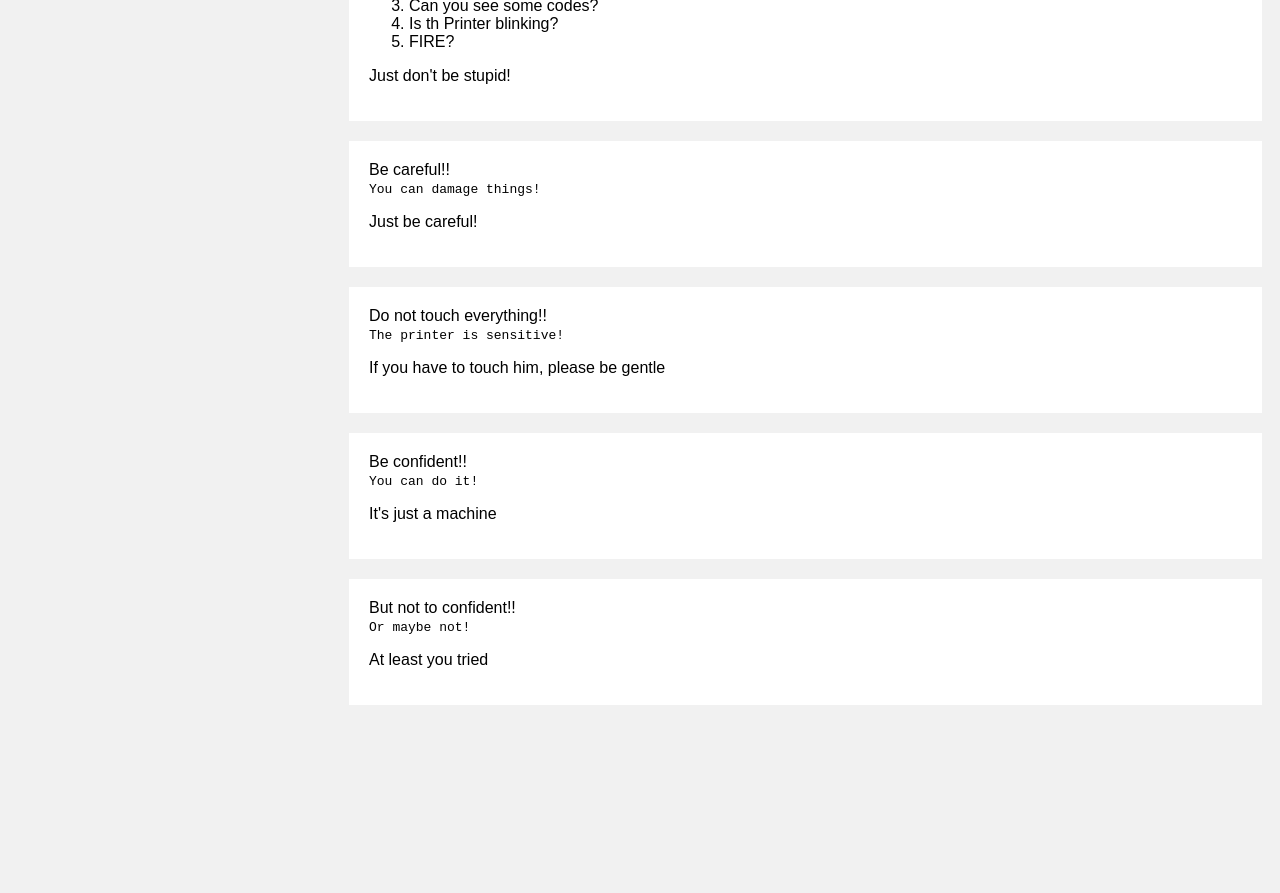
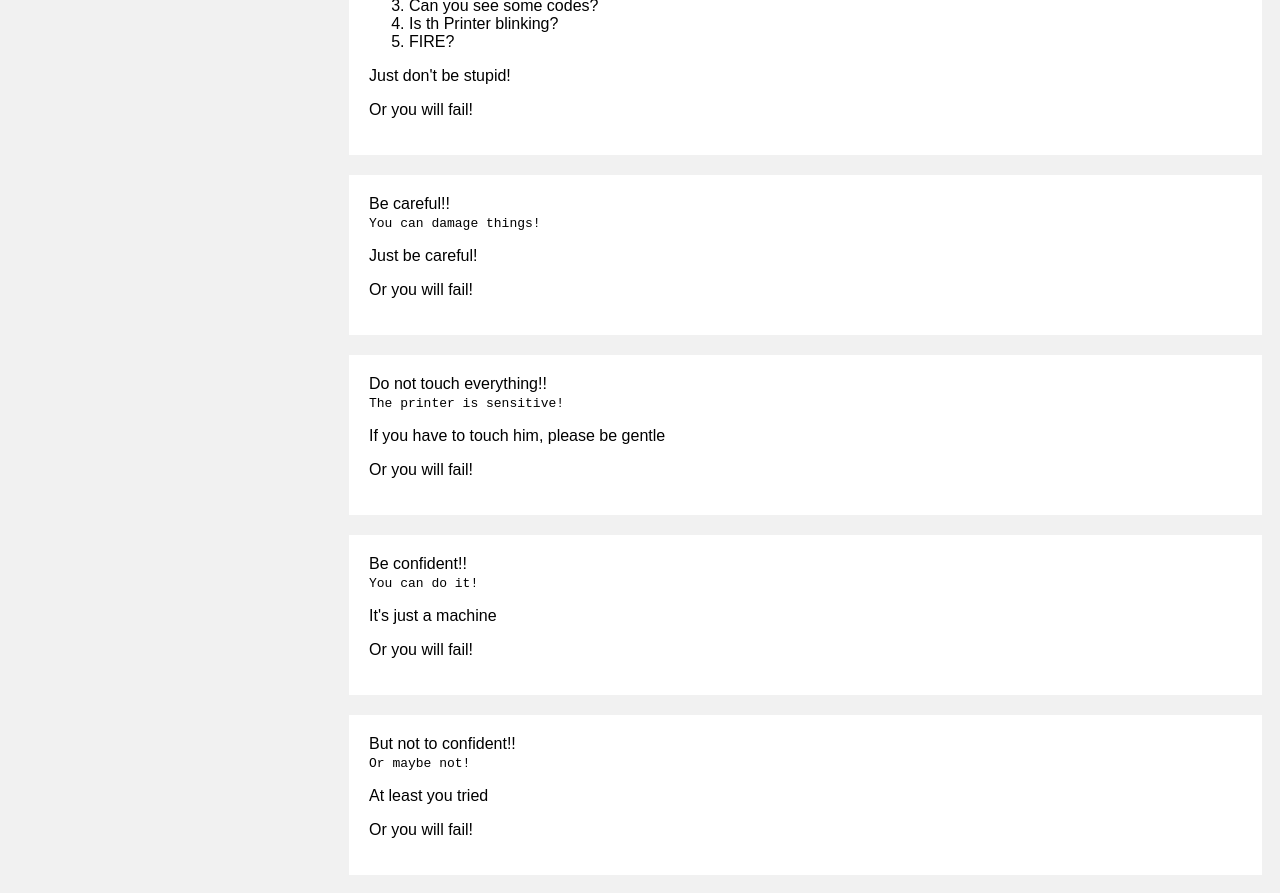
Before and after one commit to Zebaschdian97/technical_documentation_page, a plain HTML site: page index.html in a window 1280 px wide. Shown: the part 334-1227 px from the top of the page. Before the commit the page ends 1057 px from the top, so only its background shows below. Drawn offline with Linux system fonts and the light colour scheme.

Commit message:
New Version of the page

```diff
--- a/index.html
+++ b/index.html
@@ -173,6 +173,7 @@
             </ol>
 
             <p>Just don't be stupid!</p>
+            <p>Or you will fail!</p>
 
             </section>
         </div>
@@ -182,6 +183,7 @@
             <code>You can damage things!</code>
 
             <p>Just be careful!</p>
+            <p>Or you will fail!</p>
             </section>
         </div>
         <div class="card">
@@ -190,6 +192,7 @@
             <code>The printer is sensitive!</code>
 
             <p>If you have to touch him, please be gentle</p>
+            <p>Or you will fail!</p>
             </section>
         </div>
         <div class="card">
@@ -198,6 +201,7 @@
             <code>You can do it!</code>
 
             <p>It's just a machine</p>
+            <p>Or you will fail!</p>
             </section>
         </div>
         <div class="card">
@@ -205,6 +209,7 @@
             <header>But not to confident!!</header>
             <code>Or maybe not!</code>
             <p>At least you tried</p>
+            <p>Or you will fail!</p>
           </section>
         </div>
 
```
